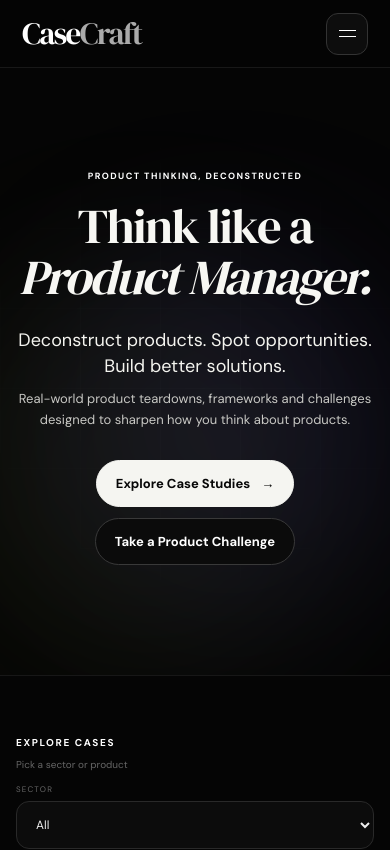
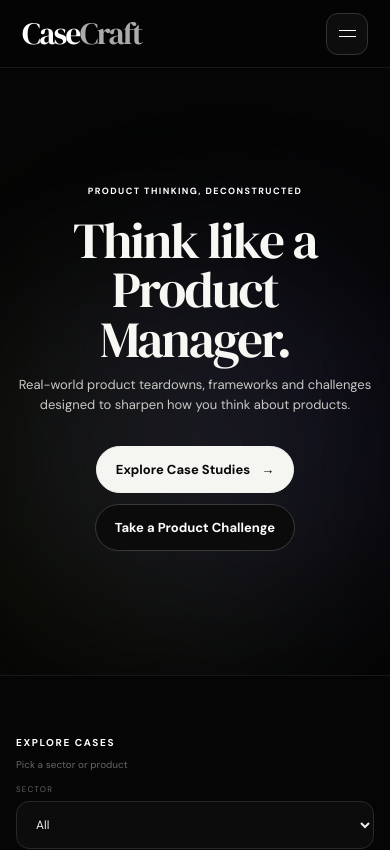
Before and after one commit to richikothari07/Case_craft, a React (Vite) app: page / in a window 390 px wide. Shown: the top 850 px of the page. Built offline with nearby package versions, Linux system fonts and the light colour scheme.

Commit message:
Add files via upload

```diff
--- a/src/main.jsx
+++ b/src/main.jsx
@@ -146,8 +146,7 @@ function HomePage({openCase,openSector}){
         <div className="heroGlow heroGlowA"></div><div className="heroGlow heroGlowB"></div>
                 <div className="heroInner">
           <span className="eyebrow heroEyebrow">PRODUCT THINKING, DECONSTRUCTED</span>
-          <h1>Think like a <em>Product Manager.</em></h1>
-          <p className="heroLead">Deconstruct products. Spot opportunities. Build better solutions.</p>
+          <h1>Think like a Product Manager.</h1>
           <p className="heroSub">Real-world product teardowns, frameworks and challenges designed to sharpen how you think about products.</p>
           <div className="heroActions"><button className="primaryCta" onClick={()=>document.getElementById("home-cases")?.scrollIntoView({behavior:"smooth"})}>Explore Case Studies <span>→</span></button><button className="secondaryCta" onClick={()=>{window.history.pushState({},"","#challenges");window.dispatchEvent(new PopStateEvent("popstate"));window.scrollTo({top:0})}}>Take a Product Challenge</button></div>
         </div>
@@ -182,13 +181,6 @@ function HomePage({openCase,openSector}){
       </section>
 
       <div className="proofStrip"><span>REAL PRODUCTS</span><span>EVIDENCE TRAIL</span><span>PM ANALYSIS</span><span>INTERVIEW QUESTIONS</span></div>
-
-      <section className="whySection sectionPad"><div className="whyGrid"><div><span className="eyebrow">WHY CASECRAFT?</span><h2>Not another product blog.</h2></div><div><h3>If you were the PM, what would you do?</h3><p>CaseCraft is built to make you question the product, not just consume the story.</p><div className="whyFlow"><span>OBSERVE</span><b>↓</b><span>UNDERSTAND</span><b>↓</b><span>CHALLENGE</span><b>↓</b><span>BUILD</span></div></div></div></section>
-
-      <section className="frameworkStrip sectionPad">
-        <div className="sectionHeader"><div><span className="eyebrow">PRODUCT FRAMEWORKS</span><h2>Tools to structure your thinking.</h2></div><button onClick={()=>{window.history.pushState({},"","#frameworks");window.dispatchEvent(new PopStateEvent("popstate"));window.scrollTo({top:0})}}>View frameworks <span>→</span></button></div>
-        <div className="frameworkGrid">{FRAMEWORKS.slice(0,6).map((f,i)=><button key={f[0]} onClick={()=>{window.history.pushState({},"","#frameworks");window.dispatchEvent(new PopStateEvent("popstate"));window.scrollTo({top:0})}}><span>0{i+1}</span><strong>{f[0]}</strong><p>{f[1]}</p><b>↗</b></button>)}</div>
-      </section>
 
       <section className="popularSectorsNew sectionPad">
         <div className="sectionHeader"><div><span className="eyebrow">POPULAR SECTORS</span><h2>Explore by world.</h2></div></div>
--- a/src/styles.css
+++ b/src/styles.css
@@ -716,3 +716,8 @@ button{color:inherit}
   .heroSub{font-size:13px!important}
   .sectionPad{padding:62px 0!important}
 }
+
+/* Homepage refinement: calmer hero typography */
+.heroNew h1 em{font-style:normal!important;font-weight:400!important}
+.heroNew h1{font-size:clamp(54px,6.5vw,92px)!important;line-height:.98!important}
+@media(max-width:640px){.heroNew h1{font-size:clamp(48px,13vw,72px)!important}}
```
